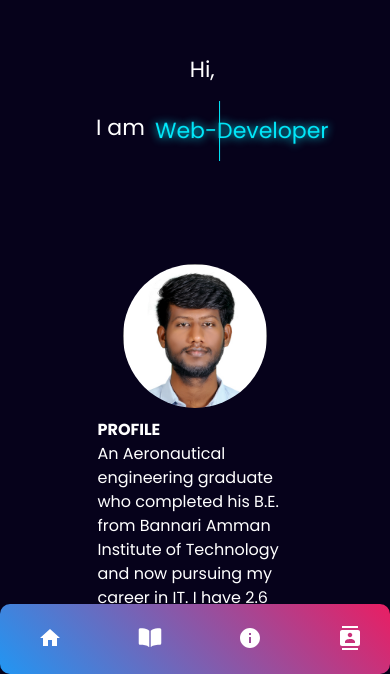
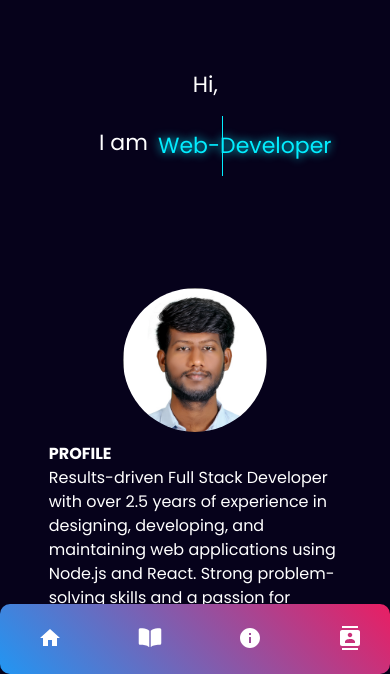
Before and after one commit to R-ajesh-R/PortFolio-Website, a React (Vite) app in the folder FrontEnd/: page / in a window 390 px wide. Shown: the part 170-844 px from the top of the page. Built offline with nearby package versions, Linux system fonts and the light colour scheme; no server answers.

Commit message:
Final push for Portfolio.

```diff
--- a/FrontEnd/src/RightPanel.jsx
+++ b/FrontEnd/src/RightPanel.jsx
@@ -9,7 +9,7 @@ const RightPanel = () => {
             </div>
             <div className='profile-wrapper'>
                 <p style={{color:'white'}}><strong>PROFILE</strong></p>
-                <p style={{color:'white'}}>An Aeronautical engineering graduate who completed his B.E. from Bannari Amman Institute of Technology and now pursuing my career in IT. I have 2.6 year's experience in web development and am well versed in React Js, Java script, HTML, CSS, Node JS and Express.</p>
+                <p style={{color:'white'}}>Results-driven Full Stack Developer with over 2.5 years of experience in designing, developing, and maintaining web applications using Node.js and React. Strong problem-solving skills and a passion for learning and implementing new technologies. Proven track record of collaborating effectively with cross-functional teams to deliver high-quality software solutions on time and within budget.</p>
             </div>
         </div>
     </div>
--- a/FrontEnd/src/index.css
+++ b/FrontEnd/src/index.css
@@ -814,6 +814,9 @@ body::-webkit-scrollbar {
   .primary{
     padding-top: 10px;
   }
+  .profile-wrapper{
+    width: 75% !important;
+  }
 }
 
 @media (max-width:401px) {
```
Also changed, not shown: 4 other files (tests, documents, lock files or other folders).
